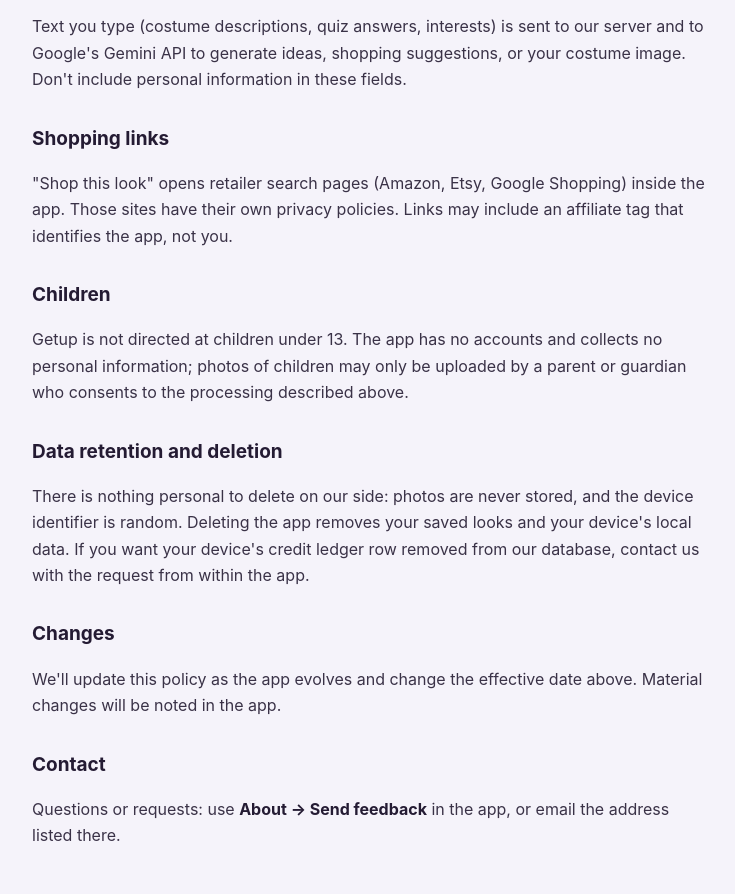
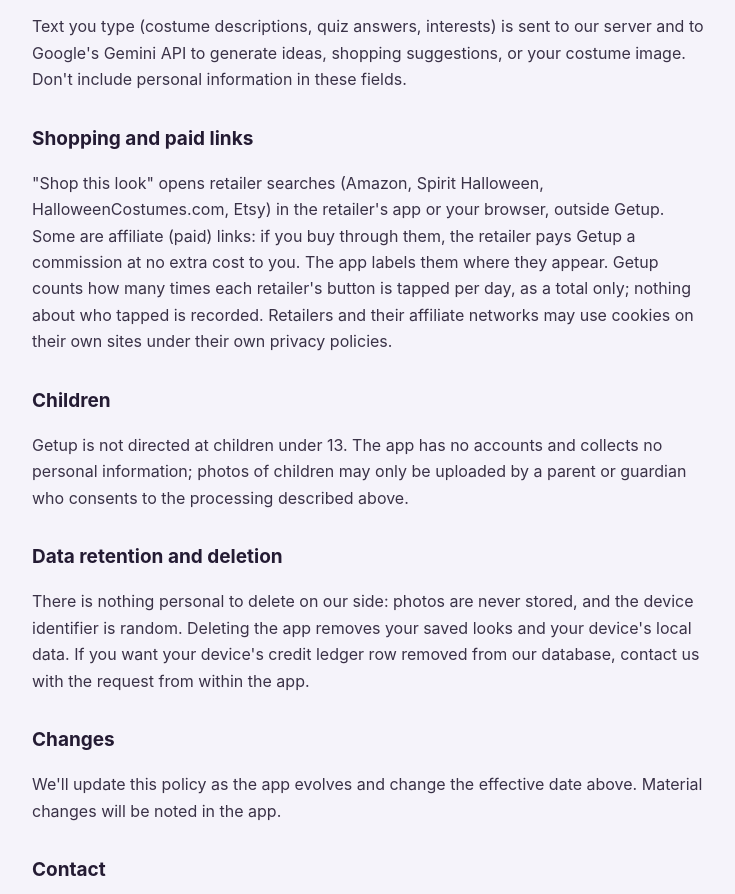
Before and after one commit to mike562/getup-legal, a plain HTML site: page privacy.html in a window 1280 px wide. Shown: the part 1468-2362 px from the top of the page, without its empty margins (268-1003 px from the left). Drawn offline with Linux system fonts and the light colour scheme.

Commit message:
Privacy: shopping and paid links (affiliate disclosure, aggregate tap counts)

```diff
--- a/privacy.html
+++ b/privacy.html
@@ -39,8 +39,8 @@
 <p>To keep the service healthy, our servers keep short-lived, <strong>hashed</strong> request counters (for example, a hashed form of a network address). Raw addresses are not stored.</p>
 <h2>Costume text and ideas</h2>
 <p>Text you type (costume descriptions, quiz answers, interests) is sent to our server and to Google's Gemini API to generate ideas, shopping suggestions, or your costume image. Don't include personal information in these fields.</p>
-<h2>Shopping links</h2>
-<p>"Shop this look" opens retailer search pages (Amazon, Etsy, Google Shopping) inside the app. Those sites have their own privacy policies. Links may include an affiliate tag that identifies the app, not you.</p>
+<h2>Shopping and paid links</h2>
+<p>"Shop this look" opens retailer searches (Amazon, Spirit Halloween, HalloweenCostumes.com, Etsy) in the retailer's app or your browser, outside Getup. Some are affiliate (paid) links: if you buy through them, the retailer pays Getup a commission at no extra cost to you. The app labels them where they appear. Getup counts how many times each retailer's button is tapped per day, as a total only; nothing about who tapped is recorded. Retailers and their affiliate networks may use cookies on their own sites under their own privacy policies.</p>
 <h2>Children</h2>
 <p>Getup is not directed at children under 13. The app has no accounts and collects no personal information; photos of children may only be uploaded by a parent or guardian who consents to the processing described above.</p>
 <h2>Data retention and deletion</h2>
```
